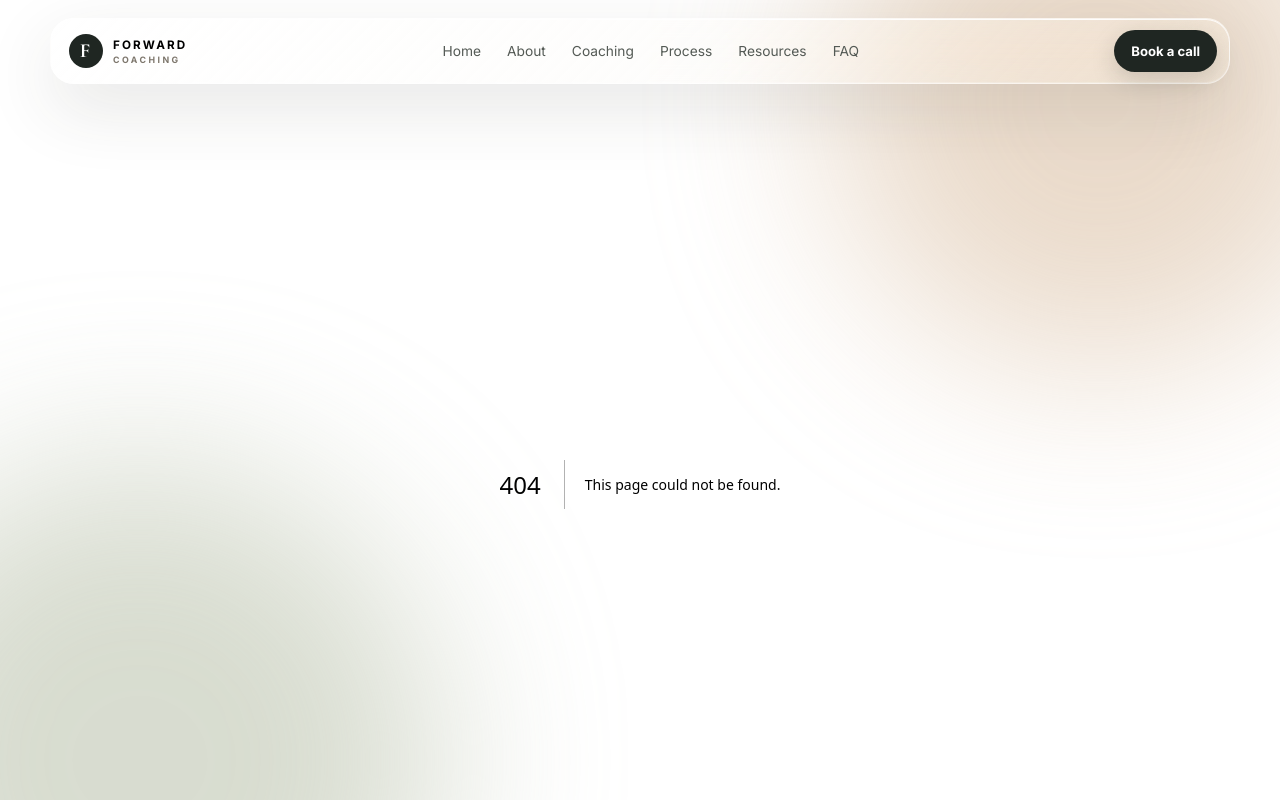
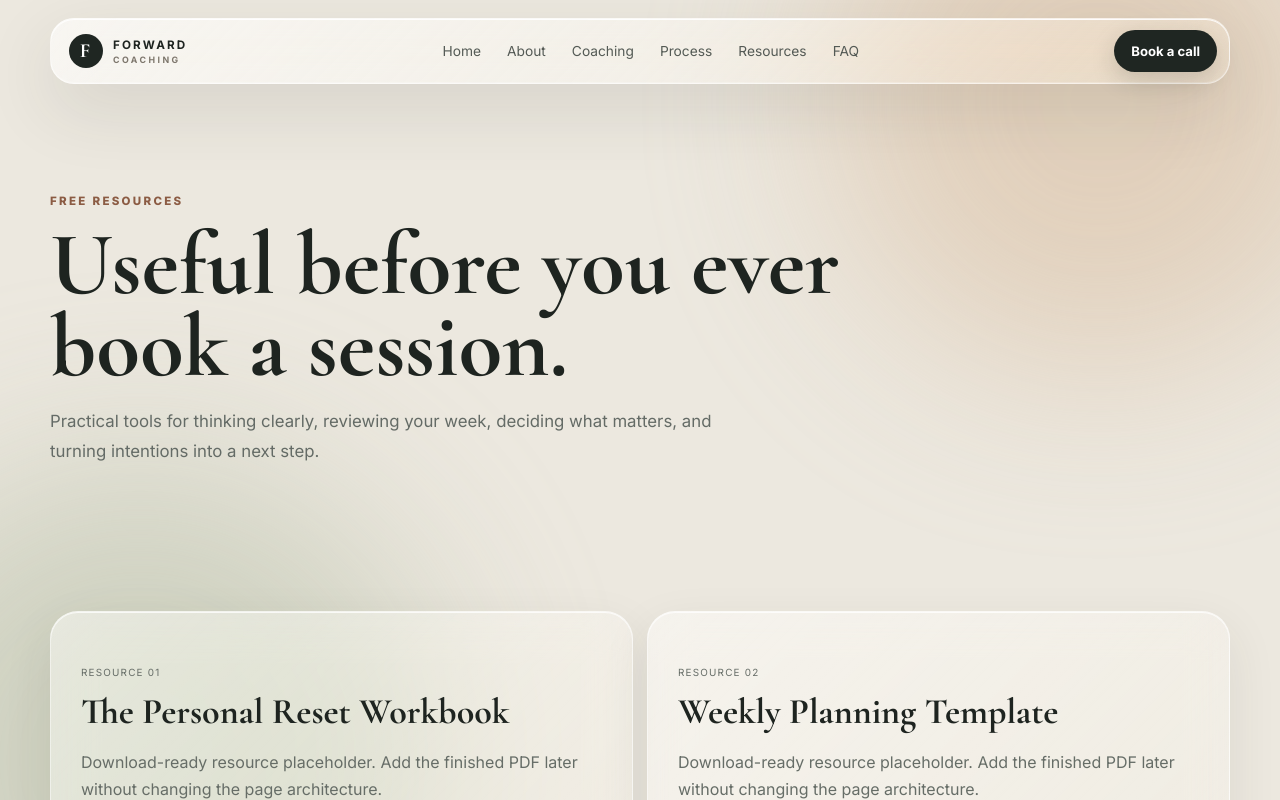
Before and after one commit to kstring00/life-coach, a Next.js app: page /resources in a window 1280 px wide. Before the commit this address had no page. Shown: the top 800 px of the page. Built offline with nearby package versions, Linux system fonts and the light colour scheme.

Commit message:
Build coaching resources hub

```diff
--- /dev/null
+++ b/app/resources/page.tsx
@@ -0,0 +1,5 @@
+import { ArrowDownToLine } from 'lucide-react';
+
+const resources=['The Personal Reset Workbook','Weekly Planning Template','Life Audit','Habit Tracker','Values Exercise','Decision-Making Worksheet','Monthly Reset','Weekly Review'];
+export const metadata={title:'Resources',description:'Free practical coaching worksheets for clarity, habits, decisions, and weekly planning.'};
+export default function ResourcesPage(){return <main><section className="section-shell page-hero"><p className="eyebrow">FREE RESOURCES</p><h1>Useful before you ever book a session.</h1><p>Practical tools for thinking clearly, reviewing your week, deciding what matters, and turning intentions into a next step.</p></section><section className="section-shell section-pad content-grid">{resources.map((item,i)=><article className="content-card glass" key={item}><p className="mini-label">RESOURCE 0{i+1}</p><h2>{item}</h2><p>Download-ready resource placeholder. Add the finished PDF later without changing the page architecture.</p><span className="text-link"><ArrowDownToLine size={15}/> Coming soon</span></article>)}</section></main>}
```
